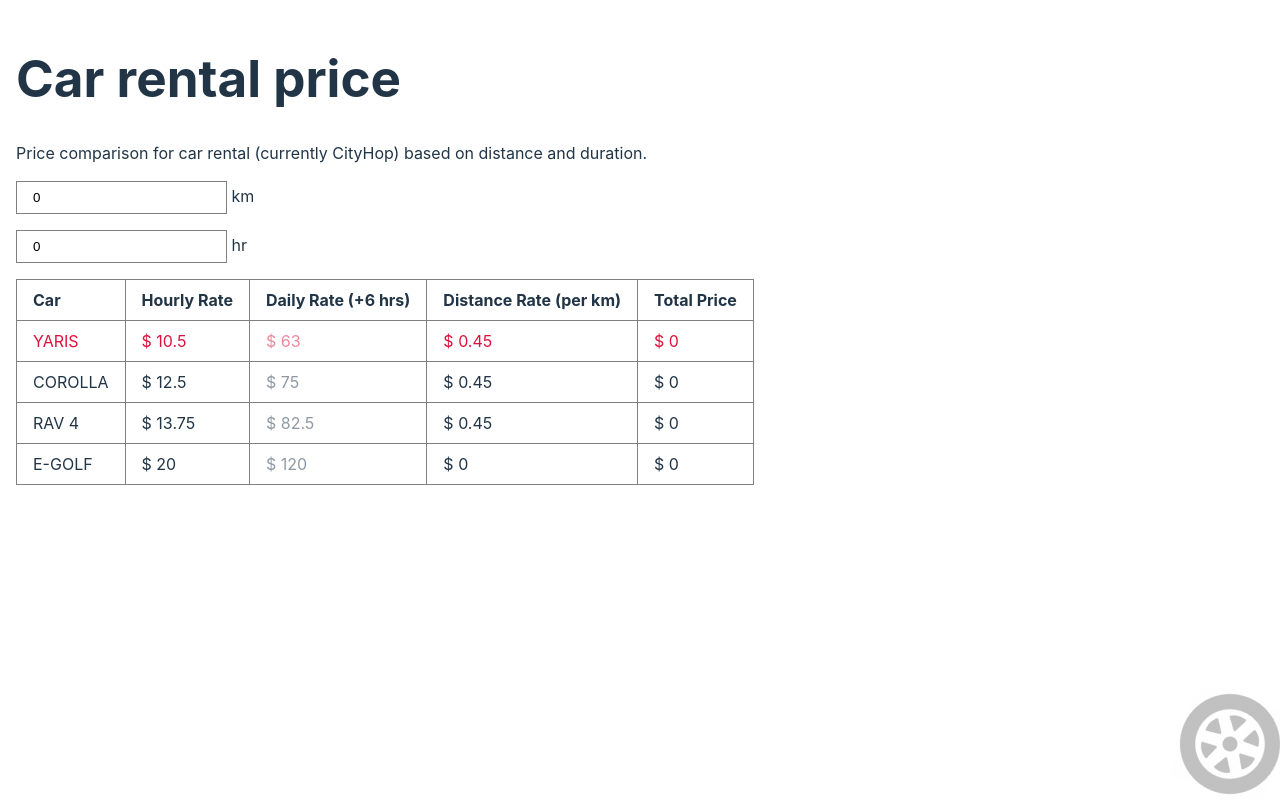
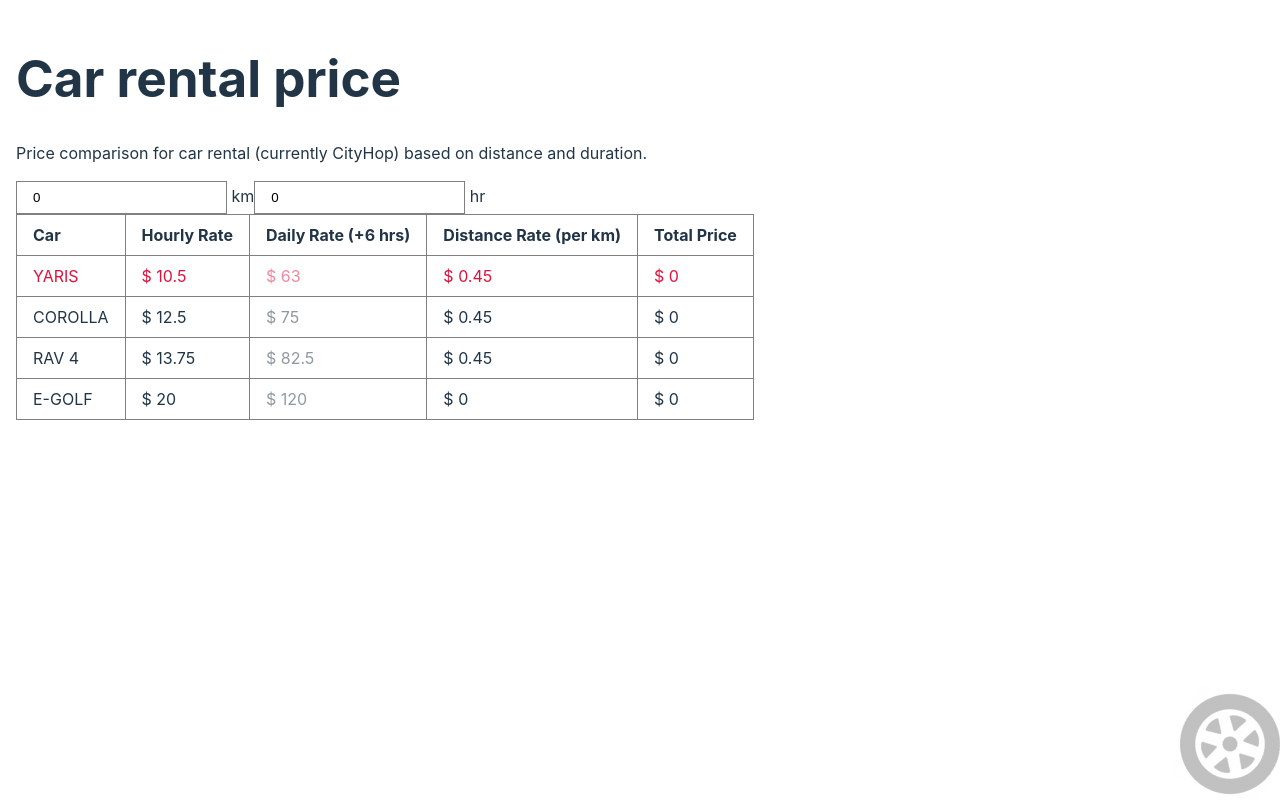
Before and after one commit to aungkyawhein/car-rental-nz, a React (Vite) app: page / in a window 1280 px wide. Built offline with nearby package versions, Linux system fonts and the light colour scheme.

Commit message:
Update assessibility

```diff
--- a/src/App.tsx
+++ b/src/App.tsx
@@ -82,13 +82,17 @@
   return (
     <>
       <div className='background'>
-        <img className='logo' src={logo} width={100} height={100} />
+        <img className='logo' alt='Car wheel' src={logo} width={100} height={100} />
       </div>
       <div className='content'>
         <h1>Car rental price</h1>
         <p>Price comparison for car rental (currently CityHop) based on distance and duration.</p>
-        <p><input type='number' id='km' name='km' onChange={handleChange} value={Number(data.km).toString()} min={0} /> km</p>
-        <p><input type='number' id='hr' name='hr' onChange={handleChange} value={Number(data.hr).toString()} min={0} /> hr</p>
+        <label>
+          <input type='number' id='km' name='km' onChange={handleChange} value={Number(data.km).toString()} min={0} /> km
+        </label>
+        <label>
+          <input type='number' id='hr' name='hr' onChange={handleChange} value={Number(data.hr).toString()} min={0} /> hr
+        </label>
         {daily && <p><small>More than 6 hrs is 1 day.</small></p>}
         <CarsList cars={cars} daily={daily} />
       </div>
```
